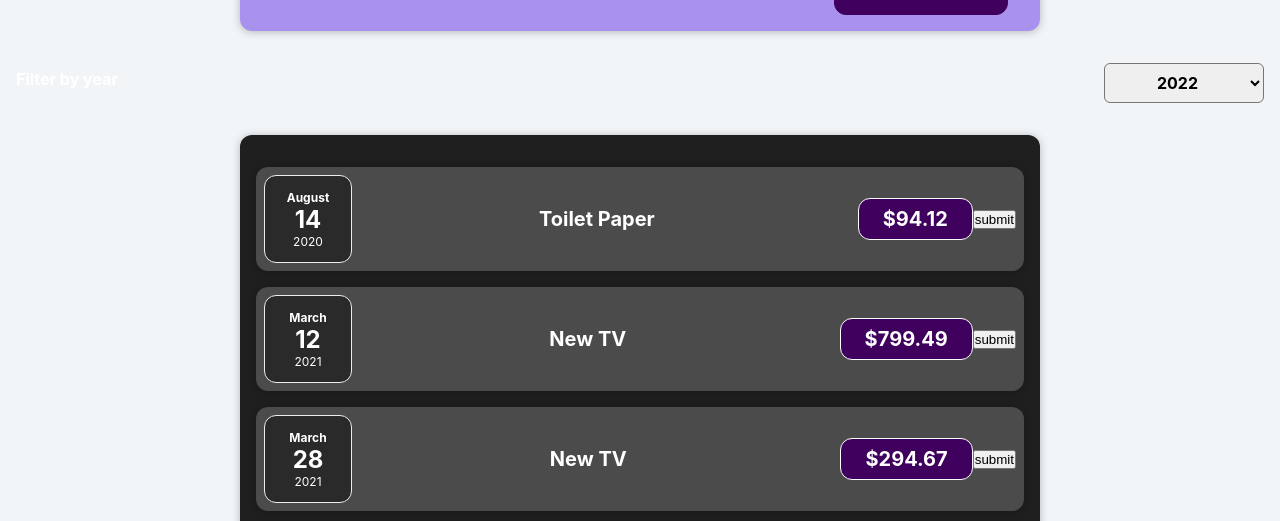
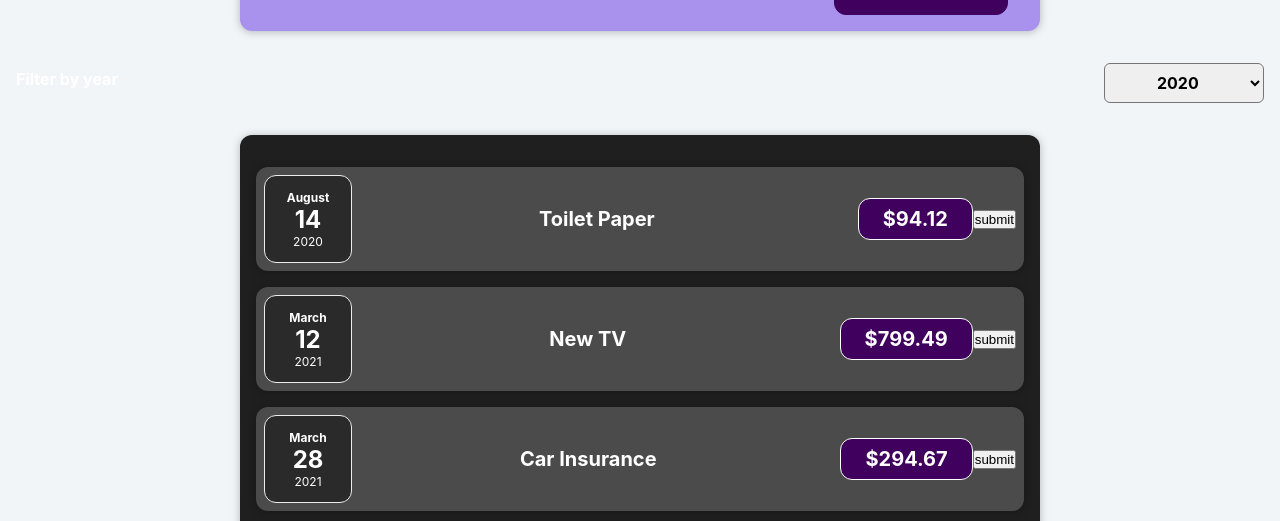
Before and after one commit to olaniyi900/react-tutorial, a React (Create React App) app: page / in a window 1280 px wide. Shown: the part 253-774 px from the top of the page. Built offline with nearby package versions, Linux system fonts and the light colour scheme.

Commit message:
dynamic render of jsx

```diff
--- a/src/App.js
+++ b/src/App.js
@@ -1,7 +1,6 @@
 import './App.css';
 import Expenses from './component/expenses/Expenses';
 import NewExpense from './component/NewExpense/NewExpense';
-import ExpensesFilter from './component/ExpensesFilter/ExpensesFilter';
 
 function App() {
   const expenses = [
@@ -39,7 +38,7 @@ function App() {
   return (
     <div className='App'>
       <NewExpense onSaveExpensesData={saveExpenseData} />
-      <ExpensesFilter />
+
       <Expenses expenses={expenses} />
     </div>
   );
--- a/src/component/ExpensesFilter/ExpensesFilter.js
+++ b/src/component/ExpensesFilter/ExpensesFilter.js
@@ -2,12 +2,16 @@ import React from 'react';
 
 import './expensesFilter.css';
 
-const ExpensesFilter = () => {
+const ExpensesFilter = ({ sendYear, year }) => {
+  const yearHandler = (event) => {
+    sendYear(event.target.value);
+  };
+
   return (
     <div className='expenses-filter'>
       <div className='expenses-filter__control'>
         <label>Filter by year</label>
-        <select>
+        <select value={year} onChange={yearHandler}>
           <option value='2022'>2022</option>
           <option value='2021'>2021</option>
           <option value='2020'>2020</option>
--- a/src/component/expenses/Expenses.js
+++ b/src/component/expenses/Expenses.js
@@ -1,11 +1,29 @@
+import React, { useState } from 'react';
 import ExpenseItem from './ExpenseItem';
 import Card from '../UI/Card';
+import ExpensesFilter from '../ExpensesFilter/ExpensesFilter';
 import './expenses.css';
 
 function Expenses({ expenses }) {
+  const [year, setYear] = useState('2020');
+
+  const sendYear = (enterYear) => {
+    setYear(enterYear);
+
+    console.log(enterYear);
+  };
   return (
+    <div>
+      <ExpensesFilter year={year} sendYear={sendYear} />
       <Card className='expenses'>
+        {expenses.map((expense) => (
           <ExpenseItem
+            title={expense.title}
+            amount={expense.amount}
+            date={expense.date}
+          />
+        ))}
+        {/* <ExpenseItem
           title={expenses[0].title}
           amount={expenses[0].amount}
           date={expenses[0].date}
@@ -24,8 +42,9 @@ function Expenses({ expenses }) {
           title={expenses[3].title}
           amount={expenses[3].amount}
           date={expenses[3].date}
-      />
+        /> */}
       </Card>
+    </div>
   );
 }
 
```
Lines whose indentation alone changed are shown as unchanged.
